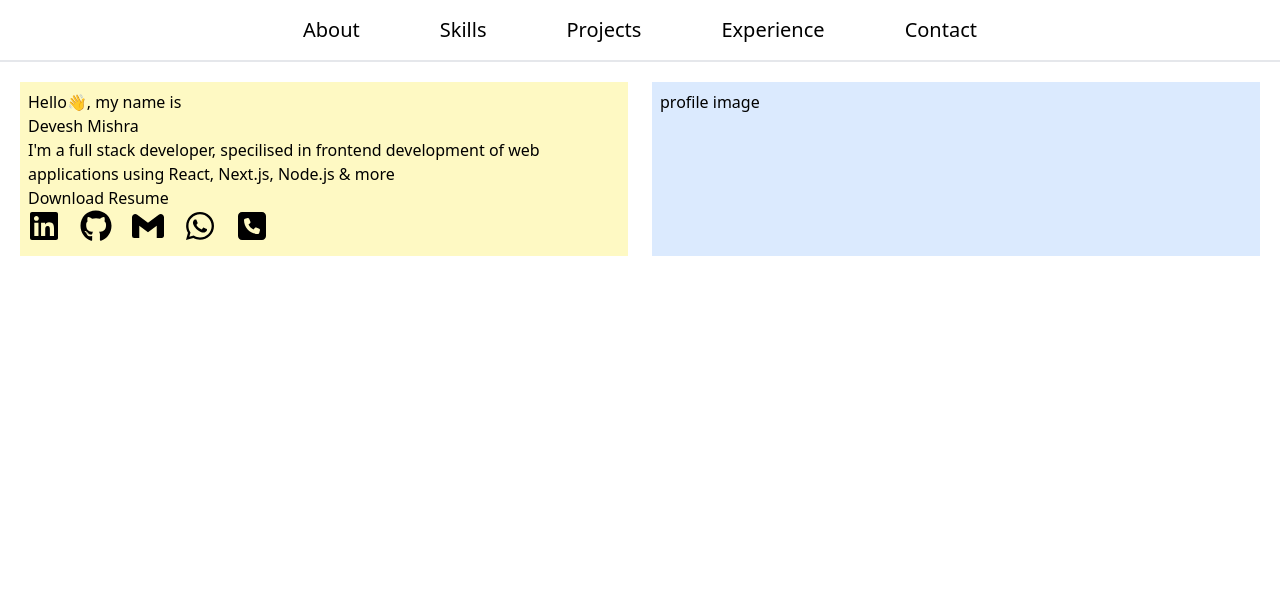
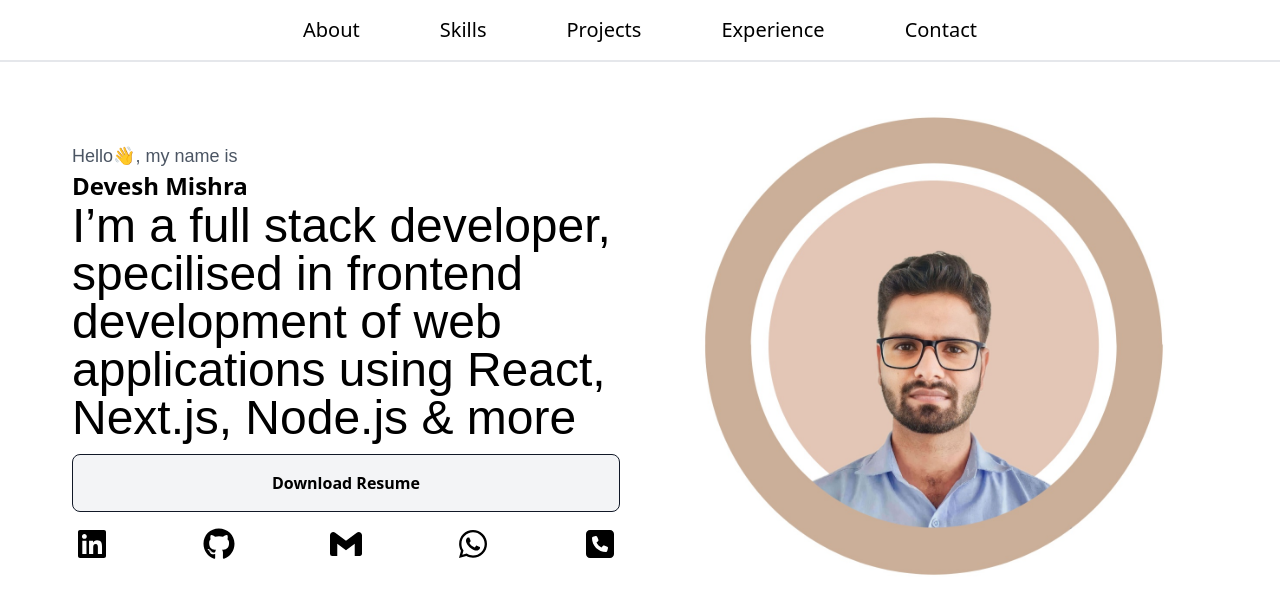
Before and after one commit to deveshcse/portfolio, a React (Vite) app: page / in a window 1280 px wide. Shown: the top 614 px of the page. Built offline with nearby package versions, Linux system fonts and the light colour scheme.

Commit message:
completed about component

```diff
--- a/index.html
+++ b/index.html
@@ -4,6 +4,9 @@
     <meta charset="UTF-8" />
     <link rel="icon" type="image/png" href="src\assets\favicon-16x16.png">
     <meta name="viewport" content="width=device-width, initial-scale=1.0" />
+    <link rel="preconnect" href="https://fonts.googleapis.com">
+    <link rel="preconnect" href="https://fonts.gstatic.com" crossorigin>
+    <link href="https://fonts.googleapis.com/css2?family=Fjalla+One&display=swap" rel="stylesheet">
     <script src="https://cdnjs.cloudflare.com/ajax/libs/font-awesome/6.6.0/js/all.min.js" integrity="sha512-6sSYJqDreZRZGkJ3b+YfdhB3MzmuP9R7X1QZ6g5aIXhRvR1Y/N/P47jmnkENm7YL3oqsmI6AK+V6AD99uWDnIw==" crossorigin="anonymous" referrerpolicy="no-referrer"></script>    <title>Devesh Mishra</title>
   </head>
   <body>
--- a/src/components/About.jsx
+++ b/src/components/About.jsx
@@ -4,16 +4,19 @@ import { SiGmail } from "react-icons/si";
 
 const About = () => {
   return (
-    <div className="grid md:grid-cols-2 gap-2 m-2 p-1">
-      <div className="bg-yellow-100 m-2 p-2">
-        <h3>Hello👋, my name is </h3>
-        <h1>Devesh Mishra</h1>
-        <h2>
-          I'm a full stack developer, specilised in frontend development of web
+    <div className=" grid md:grid-cols-2 gap-2 m-2 p-1 md:p-12">
+      <div className=" m-2 p-2 flex flex-col justify-center">
+        <h3 className="font-poppins text-gray-600 text-lg mt-5">Hello👋, my name is </h3>
+        <h2 className="font-semibold text-2xl ">Devesh Mishra</h2>
+        <h1 className="font-Fjalla font-medium text-5xl">
+          I’m a full stack developer, specilised in frontend development of web
           applications using React, Next.js, Node.js & more
-        </h2>
-        <button>Download Resume</button>
-        <div className="flex flex-wrap gap-5">
+        </h1>
+
+        <button className="block my-3 p-4 border  border-gray-900 rounded-lg bg-gray-100 font-semibold">Download Resume</button>
+
+
+        <div className="flex justify-between flex-wrap gap-5  p-1">
           {/* LinkedIn */}
           <a
             href="https://www.linkedin.com/in/deveshcse/"
@@ -56,7 +59,11 @@ const About = () => {
           </a>
         </div>
       </div>
-      <div className="bg-blue-100 m-2 p-2">profile image</div>
+      <div className="m-2 p-2 rounded-full md:p-12">
+        <div>
+          <img className="rounded-full" src="src\assets\DeveshProfileImage.jpeg" alt="ProfileImage"></img>
+        </div>
+      </div>
     </div>
   );
 };
--- a/src/components/Header.jsx
+++ b/src/components/Header.jsx
@@ -8,9 +8,9 @@ const Header = () => {
     navDialog.classList.toggle("hidden");
   };
   return (
-    <div className="border-b-2">
+    <div className="bg-white border-b-2 fixed top-0 left-0 w-full z-50 ">
       <nav>
-        <div className="hidden md:flex gap-20 justify-center items-center p-4 text-xl font-medium">
+        <div className="hidden md:flex gap-20 justify-center items-center p-4 text-xl font-medium ">
           <a href="/about">About</a>
           <a href="/skills">Skills</a>
           <a href="projects">Projects</a>
--- a/tailwind.config.js
+++ b/tailwind.config.js
@@ -8,6 +8,7 @@ export default {
     extend: {
       fontFamily: {
         'poppins': ['Poppins', 'sans-serif'],
+        'Fjalla': ['Fjalla O', 'sans-serif']
       }
     },
   },
```
Also changed, not shown: src/assets/DeveshProfileImage.jpeg (added).
